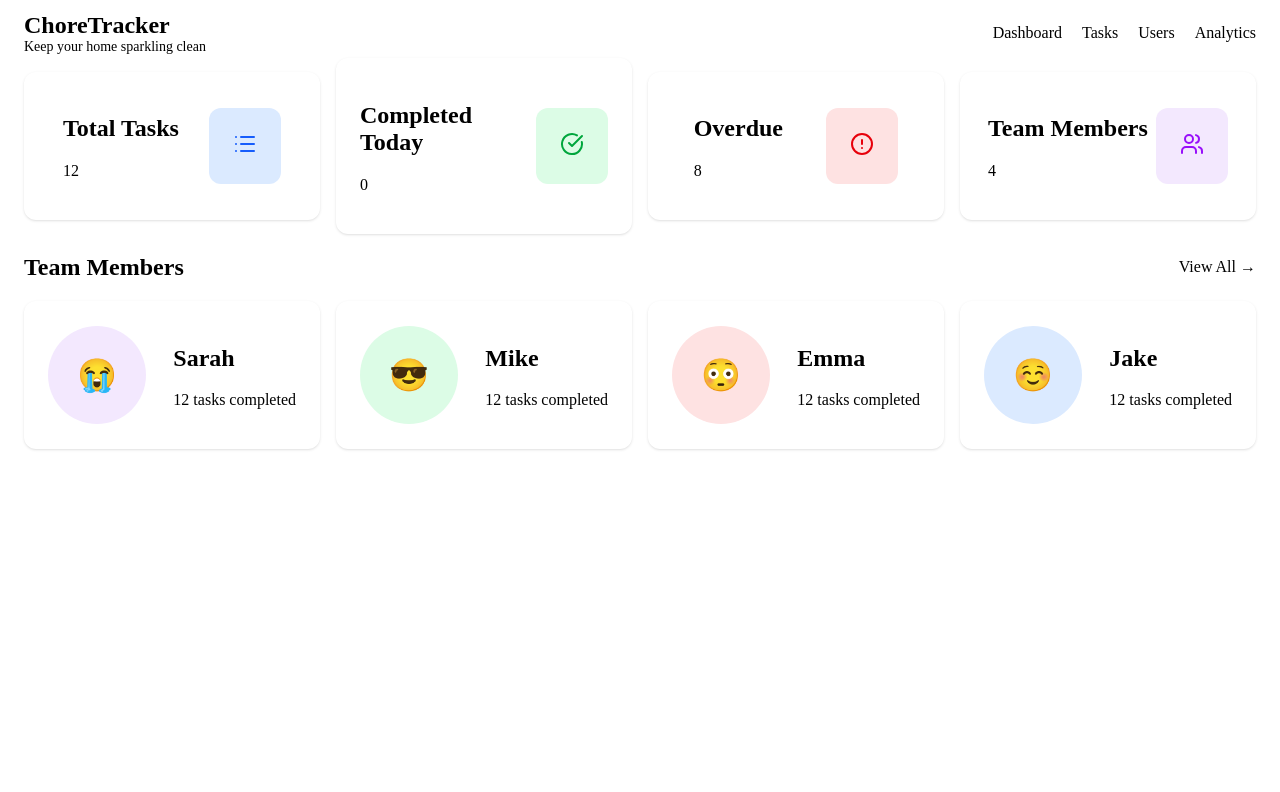
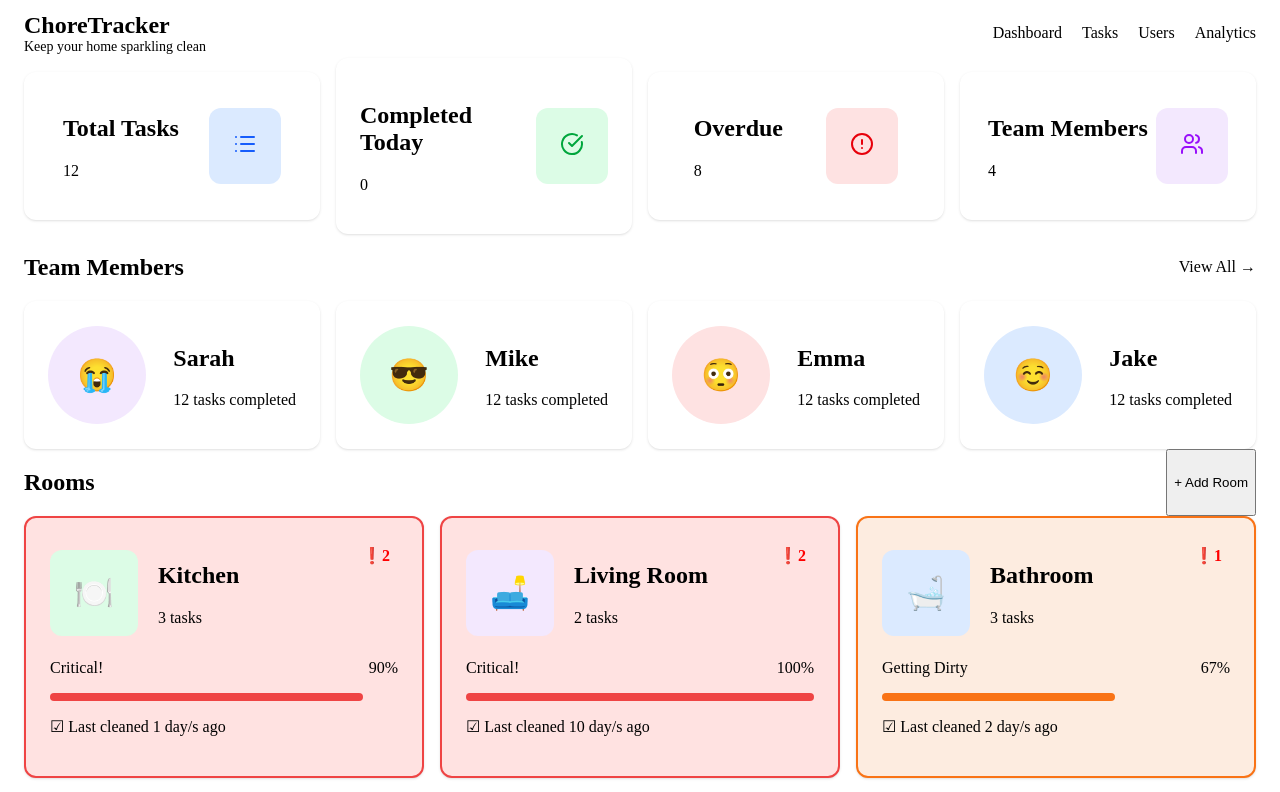
Before and after one commit to buildinrythm/Chore-tracker, a React (Vite) app: page / in a window 1280 px wide. Shown: the top 792 px of the page. Built offline with nearby package versions, Linux system fonts and the light colour scheme.

Commit message:
Built & styled roomcard component

```diff
--- a/src/App.jsx
+++ b/src/App.jsx
@@ -1,6 +1,7 @@
 import Header from './components/Header.jsx'
 import StatCard from './components/StatCard.jsx'
 import TeamMember from './components/TeamMember.jsx'
+import RoomCard from './components/RoomCard.jsx'
 import { List, CheckCircle, AlertCircle, Users } from 'lucide-react'
 
 
@@ -27,6 +28,20 @@ function App() {
     <TeamMember avatar="☺️" name="Jake" tasksCompleted={12} color="#DBEAFF"/>
   </div>
 </div>
+<div id="room-header">
+    <h2>Rooms</h2>
+    <button>+ Add Room</button>
+  </div>
+  <div id="room-grid">
+    <RoomCard icon="🍽️" name="Kitchen" pendingTasks={3} decayPercent={90} lastCleaned={1} overdueIndicator={2} color="#DCFCE6"/>
+    <RoomCard icon="🛋️" name="Living Room" pendingTasks={2} decayPercent={100} lastCleaned={10} overdueIndicator={2} color="#F3E8FE"/>
+    <RoomCard icon="🛁" name="Bathroom" pendingTasks={3} decayPercent={67} lastCleaned={2} overdueIndicator={1} color="#DBEAFF"/>
+    <RoomCard icon="🛌" name="Bedroom" pendingTasks={2} decayPercent={100} lastCleaned={1} overdueIndicator={2} color="#FEFAE4"/>
+    <RoomCard icon="👔" name="Laundry Room" pendingTasks={1} decayPercent={14} lastCleaned={2} overdueIndicator={0} color="#DCFCE6"/>
+    <RoomCard icon="🚗" name="Garage" pendingTasks={1} decayPercent={100} lastCleaned={1} overdueIndicator={1} color="#F3E8FE"/>
+
+
+  </div>
     </>
   )
 }
--- /dev/null
+++ b/src/components/RoomCard.jsx
@@ -0,0 +1,49 @@
+import '../styles/RoomCard.css'
+
+function getDecayStatus(decayPercent) {
+  if (decayPercent <= 25) {
+    return { label: "Sparkling Clean", color: "#22c55e", backgroundColor: "#D8E3E1" }
+  } else if (decayPercent <= 50) {
+    return { label: "Needs Attention", color: "#eab308", backgroundColor: "#FEFAE4"}
+  } else if (decayPercent <= 75) {
+    return { label: "Getting Dirty", color: "#f97316", backgroundColor: "#FDECE0"}
+  } else {
+    return { label: "Critical!", color: "#ef4444", backgroundColor: "#FFE2E1"}
+  }
+}
+
+function RoomCard({ name, icon, decayPercent, pendingTasks, lastCleaned, color, overdueIndicator }) {
+  const decayStatus = getDecayStatus(decayPercent)
+
+  return (
+    <>
+    <div  className="rc-cont" style={{
+    backgroundColor: decayStatus.backgroundColor,
+    borderColor: decayStatus.color, // This sets the border color
+    borderWidth: '2px',             // Make sure to set a border width
+    borderStyle: 'solid'            // And a border style
+  }}>
+    <div className="rc-cont-top">
+        <span className="rc-icon" style={{ backgroundColor: color }}>{icon}</span>
+        <div className="rc-name-pt">
+            <h2>{name}</h2>
+            <p>{pendingTasks} tasks</p>
+        </div>
+        <span className="overdue-ir">❗️{overdueIndicator}</span>
+    </div>
+    <div className="rc-cont-mid">
+      <p>{decayStatus.label}</p>
+      <p>{decayPercent}%</p>
+    </div>
+    <div className="decay-bar-fill" style={{ width: `${decayPercent}%`,backgroundColor: decayStatus.color }}>
+    </div>
+    <div>
+        <p>☑ Last cleaned {lastCleaned} day/s ago</p>
+    </div>
+    </div>
+    </>
+  )
+}
+
+
+export default RoomCard
--- a/src/components/TeamMember.jsx
+++ b/src/components/TeamMember.jsx
@@ -3,11 +3,11 @@ import '../styles/TeamMember.css'
 function TeamMember({avatar,name,tasksCompleted,color}) {
     return(
         <>
-        <div id="tm-container">
-            <div id="tm-cont-left" style={{ backgroundColor: color }}>
+        <div className="tm-container">
+            <div className="tm-cont-left" style={{ backgroundColor: color }}>
             <span className="tm-avatar" >{avatar}</span>
             </div>
-            <div id="tm-cont-right">
+            <div className="tm-cont-right">
             <h2>{name}</h2>
             <p>{tasksCompleted} tasks completed</p>
             </div>
--- /dev/null
+++ b/src/styles/RoomCard.css
@@ -0,0 +1,75 @@
+#room-header {
+    display: flex;
+    justify-content: space-between;
+
+}
+
+.decay-bar-bg {
+  width: 100%;
+  height: 8px;
+  background-color: #e5e7eb;
+  border-radius: 999px;
+}
+
+.decay-bar-fill {
+  height: 8px;
+  border-radius: 999px;
+  background-color: #22c55e;
+}
+
+.rc-cont-top{
+    display: flex;
+    justify-content: start;
+    align-items: center;
+    gap: 20px;
+    width: 100%;
+    position: relative;
+
+}
+
+.rc-icon{
+  font-size: 2rem;
+  display: flex;
+align-items: center;
+justify-content: center;
+border-radius: 0.75rem;
+padding: 1.5rem;
+}
+
+
+.rc-cont{
+    display: flex;
+    flex-direction: column;
+    justify-content: space-between;
+    align-items: start;
+    border-radius: 0.75rem;
+    box-shadow: 0 1px 3px 0 rgb(0 0 0 / 0.1), 0 1px 2px -1px rgb(0 0 0 / 0.1);
+    padding: 1.5rem;
+
+
+}
+
+.rc-cont-mid{
+  display: flex;
+  justify-content: space-between;
+  align-items: center;
+  gap: 10px;
+  width: 100%
+}
+
+#room-grid{
+  display: grid;
+  grid-template-columns: repeat(3, 1fr);
+  gap: 1rem;
+}
+
+.overdue-ir{
+  color: red;
+  position: absolute;
+  top: 0;
+  right: 0;
+  padding: 0.25em 0.5em;
+  border-radius: 1em;
+  font-size: 1rem;
+  font-weight: bold;
+}
--- a/src/styles/TeamMember.css
+++ b/src/styles/TeamMember.css
@@ -18,7 +18,7 @@
     gap: 1rem;
 }
 
-#tm-container {
+.tm-container {
     display: flex;
     flex-direction: row;
     justify-content: space-between;
@@ -30,7 +30,7 @@
 }
 
 
-#tm-cont-left {
+.tm-cont-left {
 display: flex;
 align-items: center;
 justify-content: center;
```
